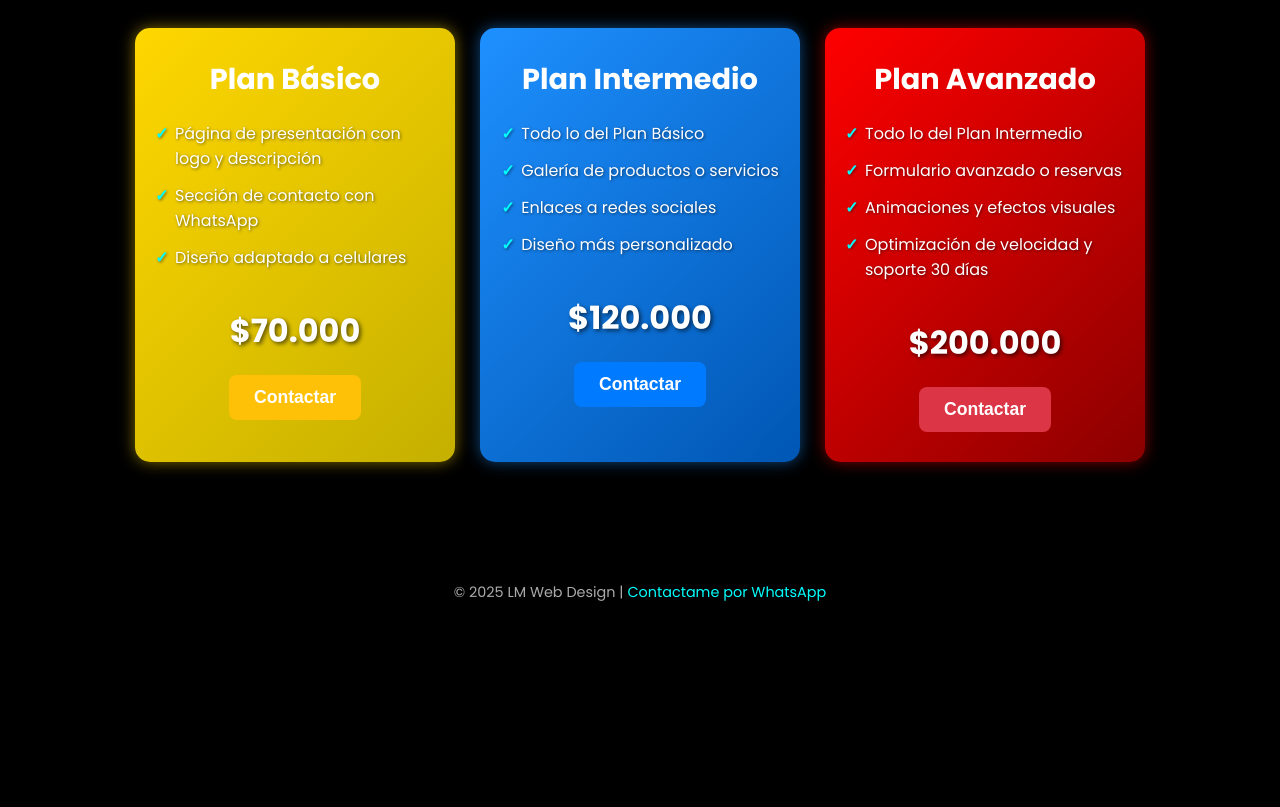
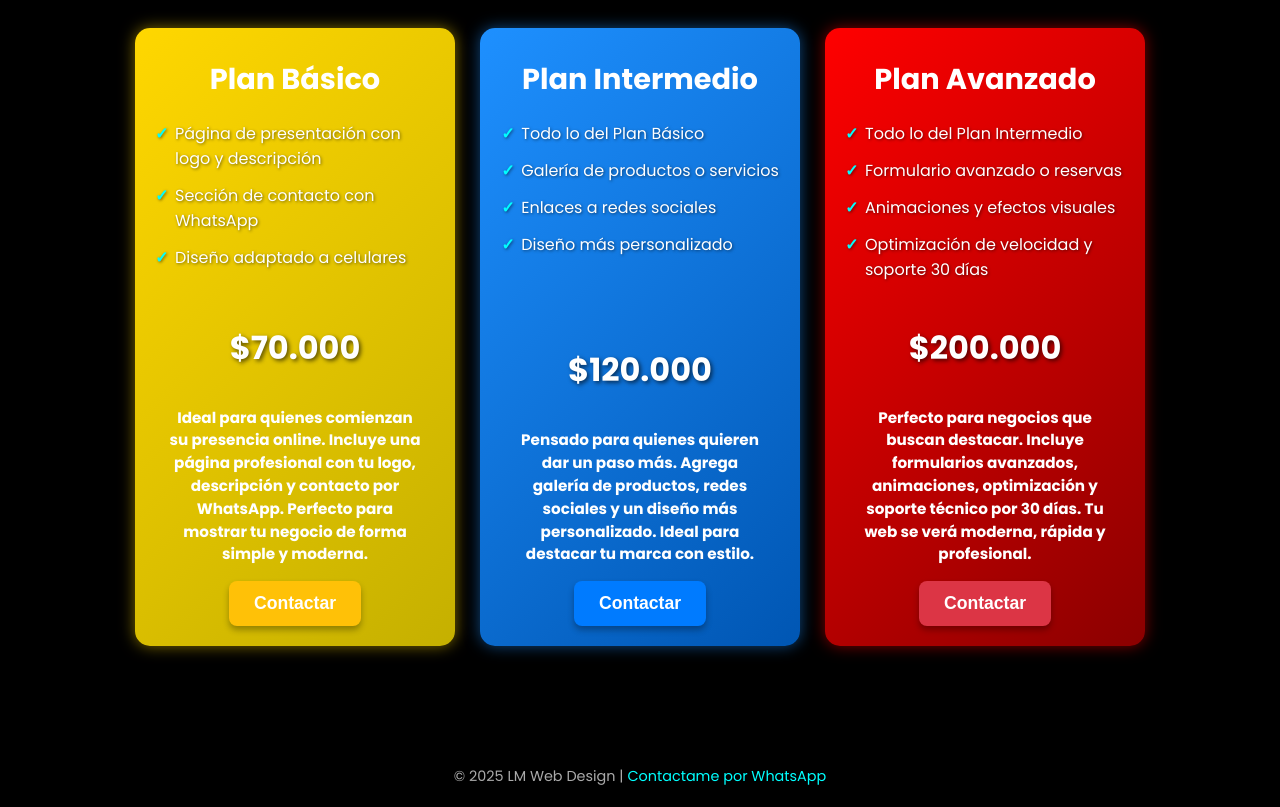
Before and after one commit to SantiBueno11/PAGINA_WEB, a plain HTML site: page index.html in a window 1280 px wide. Shown: the part 783-1590 px from the top of the page. Before the commit the page ends 1406 px from the top, so only its background shows below. Drawn offline with Linux system fonts and the light colour scheme; grey boxes are pictures that could not be loaded.

Commit message:
agregamos descripcion de cada plan

```diff
--- a/index.html
+++ b/index.html
@@ -34,7 +34,7 @@
   <h2>Mis Paquetes</h2>
   <div class="cards">
 
-      <!-- PLAN BÁSICO -->
+    <!-- Plan Básico -->
     <div class="card basico">
       <h3>Plan Básico</h3>
       <ul>
@@ -42,11 +42,18 @@
         <li>Sección de contacto con WhatsApp</li>
         <li>Diseño adaptado a celulares</li>
       </ul>
+      <div class="card-footer">
         <div class="price">$70.000</div>
+        <p class="descripcion">
+          Ideal para quienes comienzan su presencia online. Incluye una página profesional
+          con tu logo, descripción y contacto por WhatsApp. Perfecto para mostrar tu negocio
+          de forma simple y moderna.
+        </p>
         <button onclick="confirmarContacto('Plan Básico')">Contactar</button>
       </div>
+    </div>
 
-      <!-- PLAN INTERMEDIO -->
+    <!-- Plan Intermedio -->
     <div class="card intermedio">
       <h3>Plan Intermedio</h3>
       <ul>
@@ -55,11 +62,17 @@
         <li>Enlaces a redes sociales</li>
         <li>Diseño más personalizado</li>
       </ul>
+      <div class="card-footer">
         <div class="price">$120.000</div>
+        <p class="descripcion">
+          Pensado para quienes quieren dar un paso más. Agrega galería de productos,
+          redes sociales y un diseño más personalizado. Ideal para destacar tu marca con estilo.
+        </p>
         <button onclick="confirmarContacto('Plan Intermedio')">Contactar</button>
       </div>
+    </div>
 
-      <!-- PLAN AVANZADO -->
+    <!-- Plan Avanzado -->
     <div class="card avanzado">
       <h3>Plan Avanzado</h3>
       <ul>
@@ -68,12 +81,20 @@
         <li>Animaciones y efectos visuales</li>
         <li>Optimización de velocidad y soporte 30 días</li>
       </ul>
+      <div class="card-footer">
         <div class="price">$200.000</div>
+        <p class="descripcion">
+          Perfecto para negocios que buscan destacar. Incluye formularios avanzados,
+          animaciones, optimización y soporte técnico por 30 días. Tu web se verá moderna,
+          rápida y profesional.
+        </p>
         <button onclick="confirmarContacto('Plan Avanzado')">Contactar</button>
+      </div>
     </div>
 
   </div>
 </section>
+
 
   <!-- === PIE DE PÁGINA === -->
   <footer>
--- a/styles.css
+++ b/styles.css
@@ -118,39 +118,43 @@ header {
   flex-wrap: wrap;
   justify-content: center;
   gap: 25px;
+  align-items: stretch; /* Igual altura */
 }
 
 .card {
+  display: flex;
+  flex-direction: column;
+  justify-content: flex-start; /* 🔹 Mantiene el contenido arriba */
+  align-items: center;
   text-align: center;
   border-radius: 15px;
   box-shadow: 0 8px 15px rgba(0,0,0,0.5);
   width: 320px;
-    padding: 30px 20px;
+  padding: 30px 20px 20px 20px;
   color: white;
   transition: transform 0.3s ease, box-shadow 0.3s ease;
+  min-height: 500px; /* 🔹 Altura uniforme pero más natural */
 }
 
 .card:hover {
   transform: translateY(-8px) scale(1.02);
 }
 
-/* Colores por plan */
+/* === Colores por plan === */
 .card.basico {
   background: linear-gradient(135deg, #FFD700, #C5B000);
   box-shadow: 0 0 15px rgba(255, 215, 0, 0.5);
 }
-
 .card.intermedio {
   background: linear-gradient(135deg, #1E90FF, #0056b3);
   box-shadow: 0 0 15px rgba(30, 144, 255, 0.5);
 }
-
 .card.avanzado {
   background: linear-gradient(135deg, #FF0000, #8B0000);
   box-shadow: 0 0 15px rgba(255, 0, 0, 0.5);
 }
 
-/* Contenido dentro de las tarjetas */
+/* === Contenido === */
 .card h3 {
   font-size: 1.8rem;
   margin-bottom: 20px;
@@ -160,7 +164,7 @@ header {
 .card ul {
   list-style: none;
   text-align: left;
-    margin-bottom: 25px;
+  margin-bottom: 30px;
   display: inline-block;
   padding-left: 0;
 }
@@ -181,17 +185,24 @@ header {
   left: 0;
 }
 
-.price {
+/* === Precio y botón juntos === */
+.card .price {
   font-size: 2rem;
   font-weight: bold;
-    margin-bottom: 20px;
+  margin-bottom: 10px;
   text-shadow: 2px 2px 4px rgba(0,0,0,0.6);
 }
 
-/* === BOTONES === */
+.card .card-footer {
+  margin-top: auto; /* 🔹 Empuja el bloque hacia el final */
+  display: flex;
+  flex-direction: column;
+  align-items: center;
+  gap: 15px;
+}
+
+/* === Botones === */
 .card button {
-    display: block;
-    margin: 15px auto 0;
   color: white;
   border: none;
   padding: 12px 25px;
@@ -199,10 +210,11 @@ header {
   cursor: pointer;
   font-size: 1.1rem;
   font-weight: 600;
-    transition: all 0.3s ease;
+  transition: all 0.3s ease-in-out;
+  box-shadow: 0 4px 6px rgba(0, 0, 0, 0.3);
 }
 
-/* Colores botones */
+/* === Colores botones === */
 .card.basico button { background: #ffc107; }
 .card.intermedio button { background: #007bff; }
 .card.avanzado button { background: #dc3545; }
@@ -211,6 +223,7 @@ header {
   transform: translateY(-2px);
   filter: brightness(1.2);
 }
+
 
 /* === ICONOS REDES SOCIALES === */
 .social-icons {
@@ -404,3 +417,12 @@ footer a:hover {
   user-select: none;      /* 🔹 No permite seleccionar el texto */
   cursor: default;        /* 🔹 Mantiene el cursor normal (no la "I") */
 }
+.descripcion {
+  font-size: 0.95rem;
+  color: #ffffff;
+  font-weight: bold;         /* ✅ Hace la letra en negrita */
+  margin: 10px 0 0 0;
+  line-height: 1.5;
+  text-align: center;
+  width: 90%;
+}
```
Lines whose indentation alone changed are shown as unchanged.
